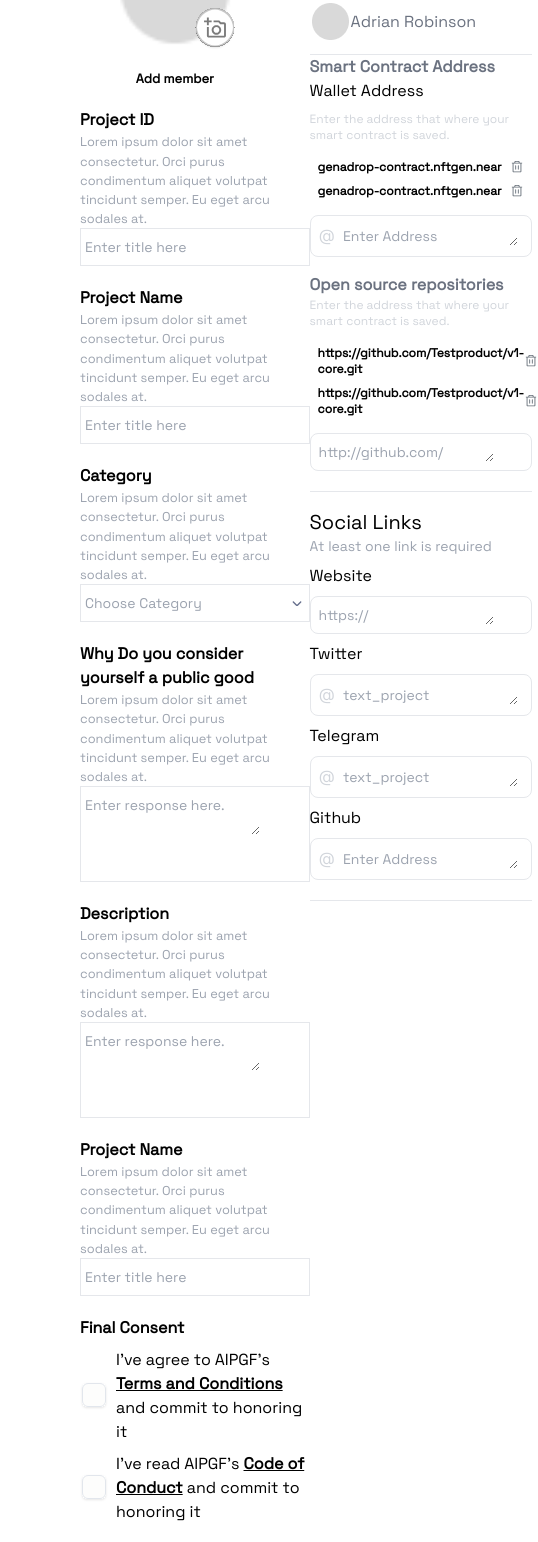
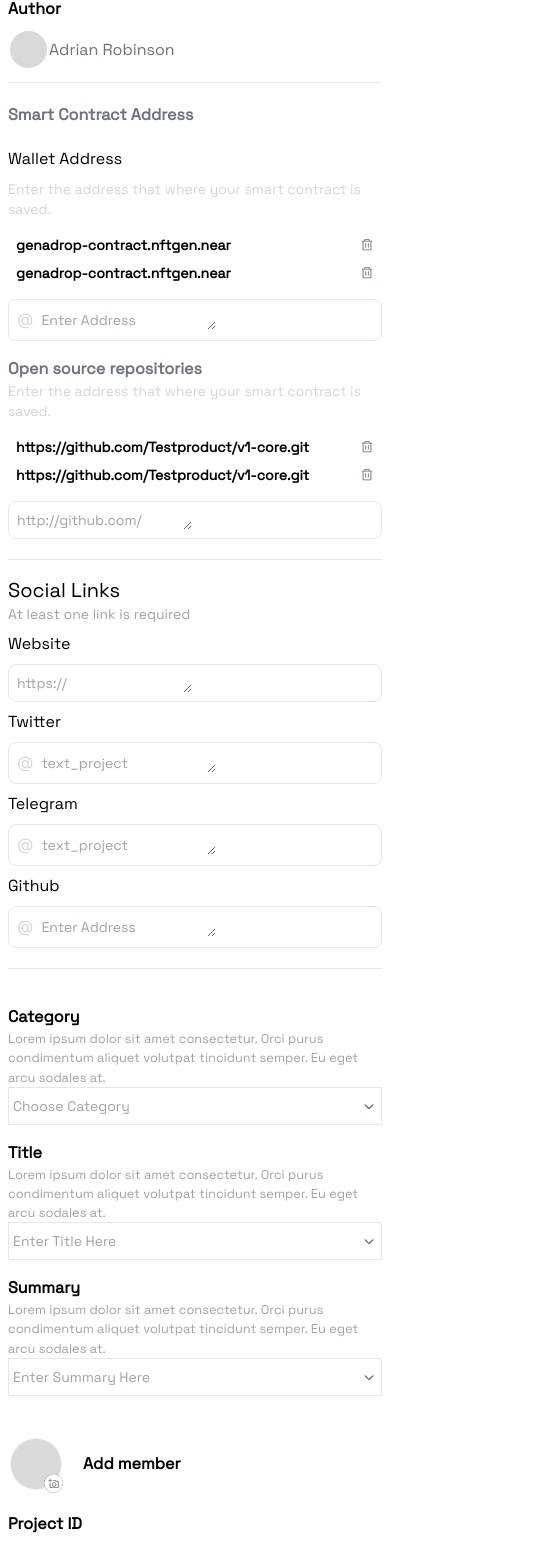
Before and after one commit to kurodenjiro/RFP-Agent-potlock, a Next.js app: page /projects/create_project in a window 390 px wide. Shown: the part 316-1858 px from the top of the page, 538 px wide, since content can reach past the window. Built offline with nearby package versions, Linux system fonts and the light colour scheme.

Commit message:
feat:create_project

```diff
--- a/src/app/projects/create_project/page.tsx
+++ b/src/app/projects/create_project/page.tsx
@@ -7,8 +7,8 @@ const create_project = () =>{
             <Header/>
             <div className="flex justify-center items-center">
                 <div className=" w-full md:mt-20 mt-10 pb-20">
-                    <div className="bg-slate-200 w-full flex flex-col px-20 items-start justify-start">
-                        <div className="flex flex-col gap-5  items-center my-10 mx-5">
+                    <div className="bg-slate-200 w-full flex flex-col px-10 md:px-20 items-start justify-start">
+                        <div className="flex flex-col gap-5  items-left my-10 md:mx-5">
                             <span className="text-2xl text-left font-bold ">Create Project</span>
                             <div className="flex gap-1">
                                 <p className=" font-bold">Project &#62;</p>
@@ -16,26 +16,53 @@ const create_project = () =>{
                             </div>
                         </div>
                     </div>
-                    <div className="flex flex-row justify-between px-20">
-                        <div className="flex flex-col w-[1100px] gap-5">
-                            <div className="w-100% h-full gap-5 flex flex-col justify-center items-center">
+                    <div className="flex flex-col-reverse md:flex-row justify-between px-2 py-5 md:p-20">
+                        <div className="flex flex-col w-full md:w-[1100px] gap-5">
+                            <div className="py-5 md:hidden">
+                                <div className="flex flex-col mt-4">
+                                    <span className="font-bold">Category</span>
+                                    <small className="text-gray-400">Lorem ipsum dolor sit amet consectetur. Orci purus condimentum aliquet volutpat tincidunt semper. Eu eget arcu sodales at.</small>
+                                    <div className="flex justify-between px-1 py-2 border border-solid">
+                                        <span className="text-sm text-gray-400">Choose Category</span>
+                                        <img width={16} src="/assets/icon/arrow-down-gray.svg" alt="" />
+                                    </div>
+                                </div>
+                                <div className="flex flex-col mt-4">
+                                    <span className="font-bold">Title</span>
+                                    <small className="text-gray-400">Lorem ipsum dolor sit amet consectetur. Orci purus condimentum aliquet volutpat tincidunt semper. Eu eget arcu sodales at.</small>
+                                    <div className="flex justify-between px-1 py-2 border border-solid">
+                                        <span className="text-sm text-gray-400">Enter Title Here</span>
+                                        <img width={16} src="/assets/icon/arrow-down-gray.svg" alt="" />
+                                    </div>
+                                </div>
+                                <div className="flex flex-col mt-4">
+                                    <span className="font-bold">Summary</span>
+                                    <small className="text-gray-400">Lorem ipsum dolor sit amet consectetur. Orci purus condimentum aliquet volutpat tincidunt semper. Eu eget arcu sodales at.</small>
+                                    <div className="flex justify-between px-1 py-2 border border-solid">
+                                        <span className="text-sm text-gray-400">Enter Summary Here </span>
+                                        <img width={16} src="/assets/icon/arrow-down-gray.svg" alt="" />
+                                    </div>
+                                </div>
+
+                            </div>
+                            <div className="w-100% h-full gap-5 flex md:flex-col flex-row justify-start md:justify-center items-center">
                                 <div className="flex">
-                                    <img width={120} src="/assets/icon/avatar.png" alt="" />
-                                    <img width={40} className="translate-x-[-40px] translate-y-[40px]" src="/assets/icon/camera.svg" alt="" />
+                                    <img className="w-[56px] md:w-[120px]" src="/assets/icon/avatar.png" alt="" />
+                                    <img className="translate-x-[-20px] translate-y-[20px] md:translate-x-[-40px] md:translate-y-[40px] md:w-[40px] w-[19px]" src="/assets/icon/camera.svg" alt="" />
                                 </div>
-                                <small className="relative left-[-20px] font-bold">Add member</small>
+                                <small className="relative left-[-20px] text-base font-bold">Add member</small>
                             </div>
-                            <div className="flex flex-col">
+                            <div className="flex flex-col gap-2">
                                 <span className="font-bold">Project ID</span>
                                 <small className="text-gray-400">Lorem ipsum dolor sit amet consectetur. Orci purus condimentum aliquet volutpat tincidunt semper. Eu eget arcu sodales at.</small>
                                 <input type="text"placeholder="Enter title here" className="text-sm px-1 py-2 focus outline-none border border-solid" />
                             </div>
-                            <div className="flex flex-col">
+                            <div className="flex flex-col gap-2">
                                 <span className="font-bold">Project Name</span>
                                 <small className="text-gray-400">Lorem ipsum dolor sit amet consectetur. Orci purus condimentum aliquet volutpat tincidunt semper. Eu eget arcu sodales at.</small>
                                 <input type="text"placeholder="Enter title here" className="text-sm px-1 py-2 focus outline-none border border-solid" />
                             </div>
-                            <div className="flex flex-col">
+                            <div className="flex flex-col gap-2">
                                 <span className="font-bold">Category</span>
                                 <small className="text-gray-400">Lorem ipsum dolor sit amet consectetur. Orci purus condimentum aliquet volutpat tincidunt semper. Eu eget arcu sodales at.</small>
                                 <div className="flex justify-between px-1 py-2 border border-solid">
@@ -43,21 +70,21 @@ const create_project = () =>{
                                     <img width={16} src="/assets/icon/arrow-down-gray.svg" alt="" />
                                 </div>
                             </div>
-                            <div className="flex flex-col">
+                            <div className="flex flex-col gap-2">
                                 <span className="font-bold">Why Do you consider yourself a public good</span>
                                 <small className="text-gray-400">Lorem ipsum dolor sit amet consectetur. Orci purus condimentum aliquet volutpat tincidunt semper. Eu eget arcu sodales at.</small>
                                 <div className="flex items-start border border-solid h-[96px] px-1 py-2">
                                     <textarea placeholder="Enter response here." className="text-sm focus outline-none" />
                                 </div>
                             </div>
-                            <div className="flex flex-col">
+                            <div className="flex flex-col gap-2">
                                 <span className="font-bold">Description</span>
                                 <small className="text-gray-400">Lorem ipsum dolor sit amet consectetur. Orci purus condimentum aliquet volutpat tincidunt semper. Eu eget arcu sodales at.</small>
                                 <div className="flex items-start border border-solid h-[96px] px-1 py-2">
                                     <textarea placeholder="Enter response here." className="text-sm focus outline-none" />
                                 </div>
                             </div>
-                            <div className="flex flex-col">
+                            <div className="flex flex-col gap-2">
                                 <span className="font-bold">Project Name</span>
                                 <small className="text-gray-400">Lorem ipsum dolor sit amet consectetur. Orci purus condimentum aliquet volutpat tincidunt semper. Eu eget arcu sodales at.</small>
                                 <input type="text"placeholder="Enter title here" className="text-sm px-1 py-2 focus outline-none border border-solid" />
@@ -76,9 +103,10 @@ const create_project = () =>{
                             <div className="flex gap-10 justify-end items-center">
                                 <div className="text-gray-600">Discard Changes</div>
                                 <div className="flex flex-row border border-solid justify-center items-center border-black rounded-3xl p-2">
-                                    <div className="flex gap-2 px-3 border-r border-black h-full">
-                                        <img src="/assets/icon/ellipse.svg" alt="" />
-                                        <span>Create Project</span>
+                                    <div className="flex gap-2 px-3 border-r items-center border-black h-full">
+                                        <div className="w-[8px] h-[8px] bg-slate-400 rounded-full"></div>
+                                        <span className="hidden md:block">Create Project</span>
+                                        <span className="md:hidden">Submit draft</span>
                                     </div>
                                     <div className="px-2">
                                         <img src="/assets/icon/arrow-down-gray.svg"width={20} alt="" />
@@ -86,11 +114,11 @@ const create_project = () =>{
                                 </div>
                             </div>
                         </div>
-                        <div className="w-[500px]">
+                        <div className="w-full md:w-[500px]">
                             <div className="flex flex-col border-b border-solid">
-                                <span className="text-gray-600 font-bold mt-2">Author Details</span>
+                                <span className="text-gray-600 text-lg font-bold mt-2">Author Details</span>
                                 <div className="flex flex-col py-3 gap-2">
-                                    <span className="text-sm font-bold">
+                                    <span className="font-bold">
                                         Author
                                     </span>
                                     <div className="flex items-center">
@@ -100,20 +128,20 @@ const create_project = () =>{
                                 </div>
                             </div>
                             <div className="flex flex-col gap-4">
-                                <div>
-                                    <span className="mt-10 font-bold text-gray-500">
+                                <div className="flex flex-col">
+                                    <span className="py-[20px] font-bold text-gray-500">
                                         Smart Contract Address
                                     </span>
                                     <div className="flex flex-col gap-2">
                                         <span>Wallet Address</span>
-                                        <span className="text-xs text-gray-300">Enter the address that where your smart contract is saved.</span>
+                                        <span className="text-sm text-gray-300">Enter the address that where your smart contract is saved.</span>
                                         <div className="flex flex-col gap-2 p-2">
                                             <div className="flex justify-between">
-                                                <Link className="text-xs font-bold" href={''}>genadrop-contract.nftgen.near</Link>
+                                                <Link className="text-sm font-bold" href={''}>genadrop-contract.nftgen.near</Link>
                                                 <img src="/assets/icon/trash.svg" alt="" />
                                             </div>
                                             <div className="flex justify-between">
-                                                <Link className="text-xs font-bold" href={''}>genadrop-contract.nftgen.near</Link>
+                                                <Link className="text-sm font-bold" href={''}>genadrop-contract.nftgen.near</Link>
                                                 <img src="/assets/icon/trash.svg" alt="" />
                                             </div>
                                         </div>
@@ -129,14 +157,14 @@ const create_project = () =>{
                                         Open source repositories
                                     </span>
                                     <div className="flex flex-col gap-2">
-                                        <span className="text-xs text-gray-300">Enter the address that where your smart contract is saved.</span>
+                                        <span className="text-sm text-gray-300">Enter the address that where your smart contract is saved.</span>
                                         <div className="flex flex-col gap-2 p-2">
                                               <div className="flex justify-between">
-                                                <Link className="text-xs font-bold" href={''}>https://github.com/Testproduct/v1-core.git</Link>
+                                                <Link className="text-sm font-bold" href={''}>https://github.com/Testproduct/v1-core.git</Link>
                                                 <img src="/assets/icon/trash.svg" alt="" />
                                             </div>
                                             <div className="flex justify-between">
-                                                <Link className="text-xs font-bold" href={''}>https://github.com/Testproduct/v1-core.git</Link>
+                                                <Link className="text-sm font-bold" href={''}>https://github.com/Testproduct/v1-core.git</Link>
                                                 <img src="/assets/icon/trash.svg" alt="" />
                                             </div>
                                         </div>
```
Also changed, not shown: public/assets/icon/ellipse.svg (deleted).
